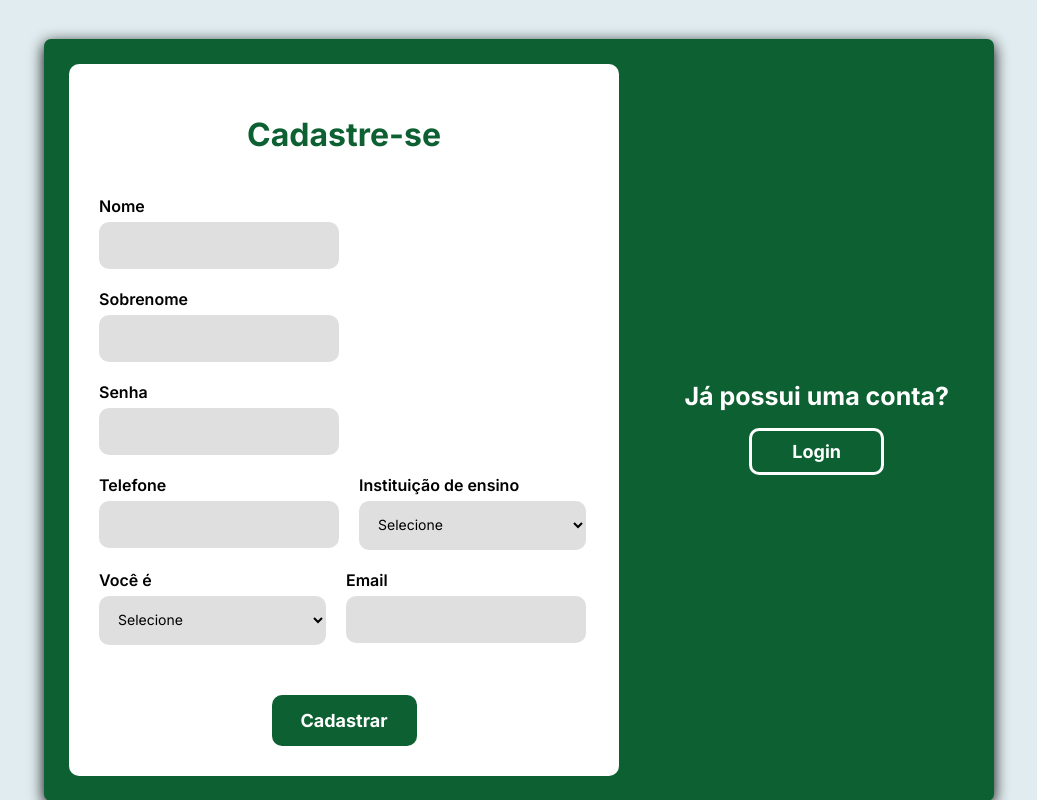
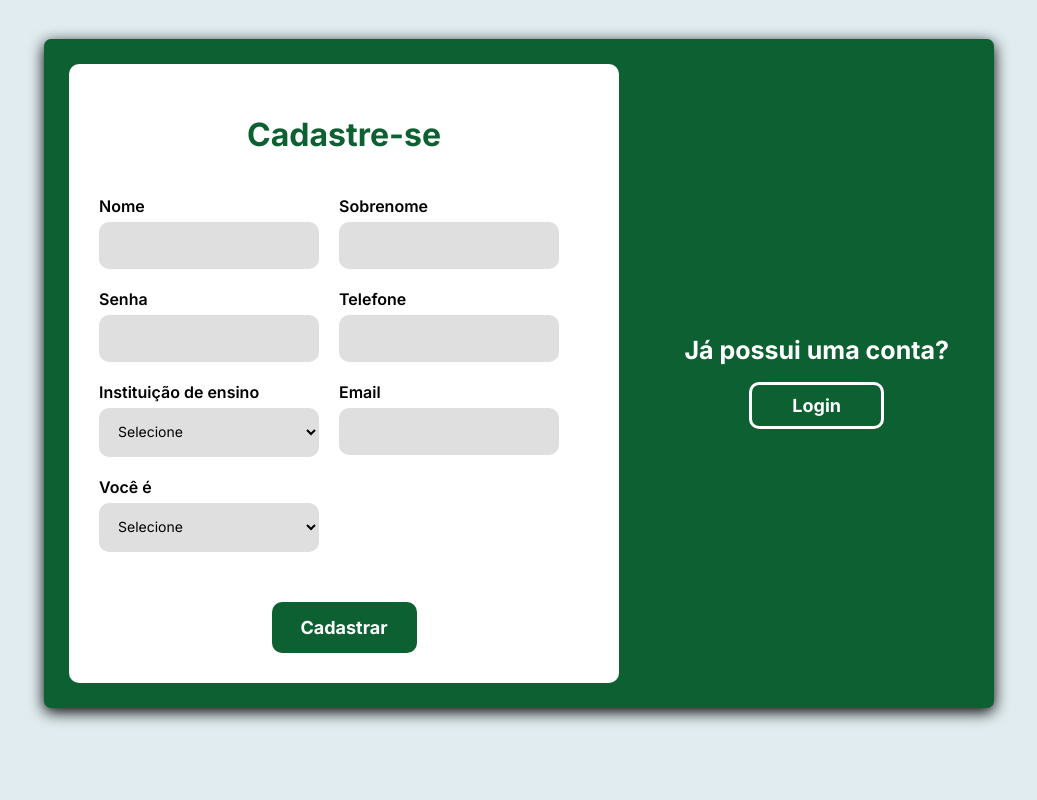
Before and after one commit to okiobot/SGEA, a Django app: page / in a window 1280 px wide. Shown: the part 235-1035 px from the top of the page, without its empty margins (121-1158 px from the left). Run offline with Django 5.2, Linux system fonts and the light colour scheme; some web fonts are replaced.

Commit message:
style: Arrumando inputs tortos

```diff
--- a/sgea/login/templates/usuarios/home.html
+++ b/sgea/login/templates/usuarios/home.html
@@ -16,29 +16,31 @@
                   <div class="form-cadastroUsu-linha">
                     <div class="form-cadastroUsu-grupo">
                       <label>Nome</label>
-                      <input name = "nome" class = "form-control-sm" type = "text" required>
+                      <input name = "nome" class = "form-control-sm" type = "text" required style="width: 220px">
                     </div>
 
                     <div class="form-cadastroUsu-grupo">
                       <label>Sobrenome</label>
-                      <input name = "sobrenome" class = "form-control-sm" type = "text" required>
-                    </div>
-
-                    <div class="form-cadastroUsu-grupo">
-                      <label>Senha</label>
-                      <input name = "senha" class = "form-control-sm" type = "text" required>
+                      <input name = "sobrenome" class = "form-control-sm" type = "text" required style="width: 220px">
                     </div>
                   </div>
 
                   <div class="form-cadastroUsu-linha">
                     <div class="form-cadastroUsu-grupo">
-                      <label>Telefone</label>
-                      <input name = "telefone" class = "form control-sm" type = "text" required>
+                      <label>Senha</label>
+                      <input name = "senha" class = "form-control-sm" type = "text" required style="width: 220px">
                     </div>
 
                     <div class="form-cadastroUsu-grupo">
+                      <label>Telefone</label>
+                      <input name = "telefone" class = "form control-sm" type = "text" required style="width: 220px">
+                    </div>
+                  </div>
+
+                  <div class="form-cadastroUsu-linha">
+                    <div class="form-cadastroUsu-grupo">
                       <label for = "ensi">Instituição de ensino</label>
-                      <select name = "ensi" id = "ensi" required>
+                      <select name = "ensi" id = "ensi" required style="width: 220px">
                         <option value="" disabled selected hidden style='display : none'>Selecione</option>
                         <option value = "CEUB"> CEUB </option>
                         <option value = "UNIEURO"> UNIEURO </option>
@@ -51,12 +53,17 @@
                         <option value = "UPIS"> UPIS </option>
                       </select>
                     </div>
+
+                    <div class="form-cadastroUsu-grupo">
+                      <label>Email</label>
+                      <input name = "email" class = "form control-sm" type = "text" required style="width: 220px">
+                    </div>
                   </div>
 
                   <div class="form-cadastroUsu-linha">
                     <div class="form-cadastroUsu-grupo">
                       <label for="tipo">Você é</label>
-                        <select name="tipo" id="tipo" onchange="mostrarCampoSenha()">
+                        <select name="tipo" id="tipo" onchange="mostrarCampoSenha()" class = "form control-sm" style="width: 220px">
                             <option value="" disabled selected>Selecione</option>
                             <option value="estudante">Estudante</option>
                             <option value="professor">Professor</option>
@@ -64,14 +71,9 @@
                         </select>
                     </div>
 
-                    <div class="form-cadastroUsu-grupo">
-                      <label>Email</label>
-                      <input name = "email" class = "form control-sm" type = "text" required>
-                    </div>
-
-                    <div class="form-cadastroUsu-grupo" id="campoSenhaAcesso" style="display:none;">
+                    <div class="form-cadastroUsu-grupo" id="campoSenhaAcesso" style="display:none;" style="width: 220px" >
                         <label for="senha_acesso">Senha de acesso</label>
-                        <input type="password" name="senha_acesso" id="senha_acesso">
+                        <input type="password" name="senha_acesso" id="senha_acesso" style="width: 220px">
                     </div>
                   </div>
 
```
